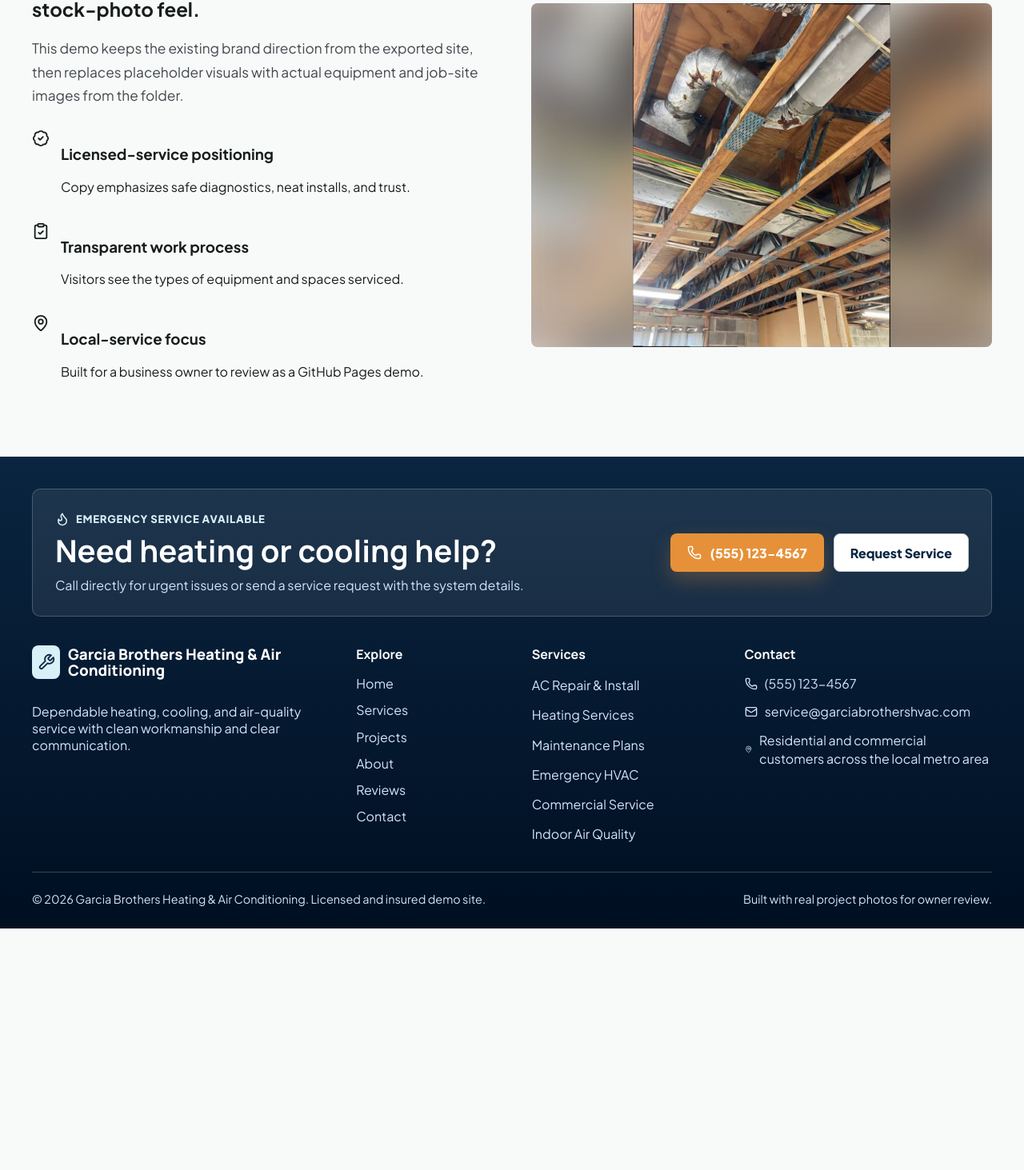
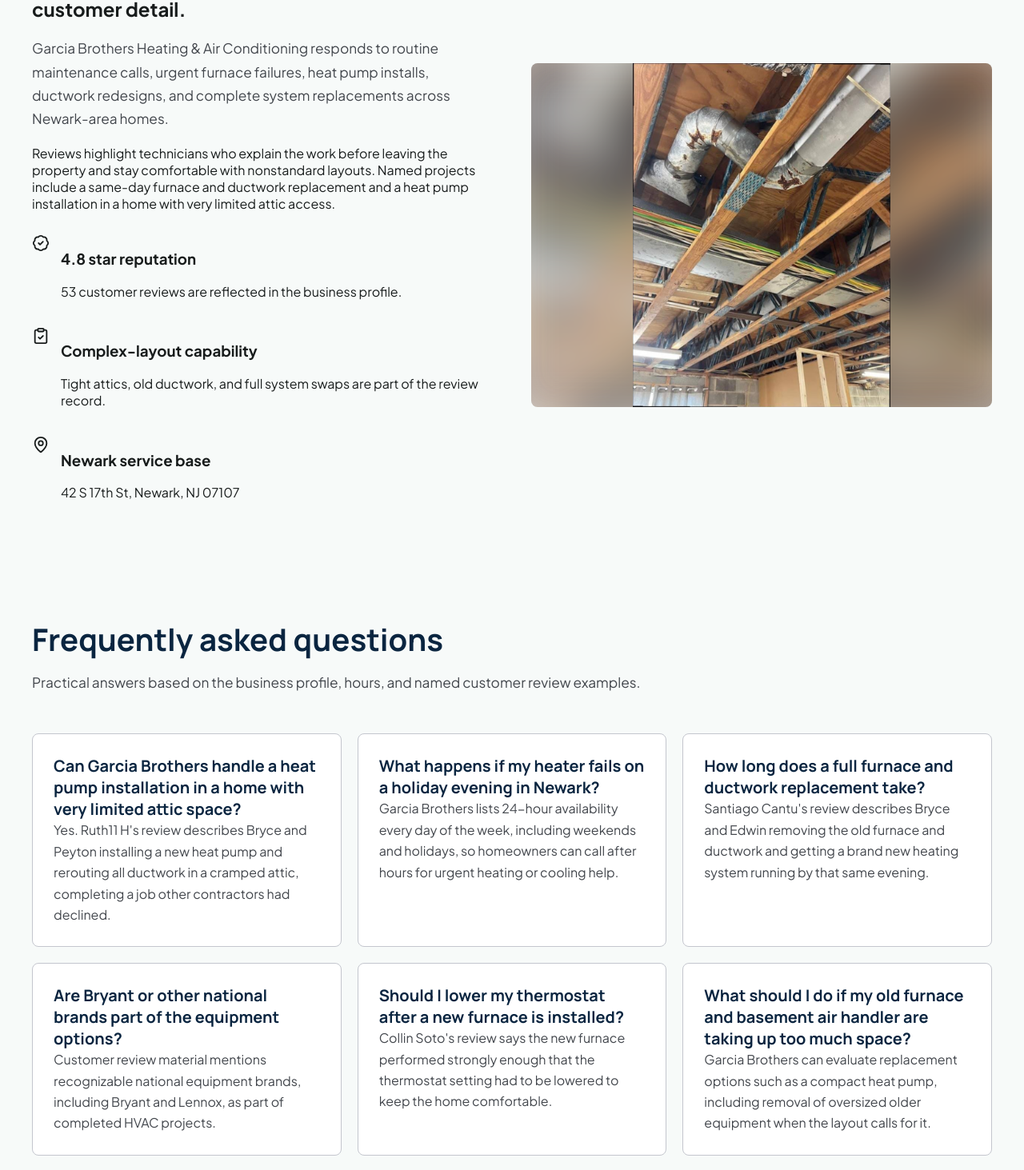
Before and after one commit to Reuben-Williams/Garcia-Brothers-Heating-and-Air-Conditioning, a Next.js app: page /about in a window 1280 px wide. Shown: the part 495-1958 px from the top of the page at 80% size. Before the commit the page ends 1656 px from the top, so only its background shows below. Built offline with nearby package versions, Linux system fonts and the light colour scheme.

Commit message:
Update Garcia Brothers business content

```diff
--- a/app/about/page.jsx
+++ b/app/about/page.jsx
@@ -1,6 +1,7 @@
 import { BadgeCheck, ClipboardCheck, MapPin } from "lucide-react";
 import BlurredPhoto from "@/components/BlurredPhoto";
 import PageHero from "@/components/PageHero";
+import { business, faqs } from "@/content/siteData.mjs";
 
 export const metadata = {
   title: "About",
@@ -10,38 +11,45 @@ export default function AboutPage() {
   return (
     <>
       <PageHero title="About Garcia Brothers">
-        A dependable HVAC brand presence for homeowners and business owners who
-        want clear communication, responsive service, and careful workmanship.
+        Family-owned HVAC service for Newark, East Orange, Belleville, and
+        nearby Essex County homeowners, with 24-hour availability every day.
       </PageHero>
       <section className="section">
         <div className="container split">
           <div>
-            <h2>Professional HVAC work without the vague stock-photo feel.</h2>
+            <h2>Local heating and cooling work backed by real customer detail.</h2>
             <p className="section-lead">
-              This demo keeps the existing brand direction from the exported
-              site, then replaces placeholder visuals with actual equipment and
-              job-site images from the folder.
+              Garcia Brothers Heating & Air Conditioning responds to routine
+              maintenance calls, urgent furnace failures, heat pump installs,
+              ductwork redesigns, and complete system replacements across
+              Newark-area homes.
+            </p>
+            <p>
+              Reviews highlight technicians who explain the work before leaving
+              the property and stay comfortable with nonstandard layouts. Named
+              projects include a same-day furnace and ductwork replacement and a
+              heat pump installation in a home with very limited attic access.
             </p>
             <div className="check-list">
               <div className="check-item">
                 <BadgeCheck size={22} />
                 <div>
-                  <h3>Licensed-service positioning</h3>
-                  <p>Copy emphasizes safe diagnostics, neat installs, and trust.</p>
+                  <h3>{business.rating} star reputation</h3>
+                  <p>{business.reviewCount} customer reviews are reflected in the business profile.</p>
                 </div>
               </div>
               <div className="check-item">
                 <ClipboardCheck size={22} />
                 <div>
-                  <h3>Transparent work process</h3>
-                  <p>Visitors see the types of equipment and spaces serviced.</p>
+                  <h3>Complex-layout capability</h3>
+                  <p>Tight attics, old ductwork, and full system swaps are part of the review record.</p>
                 </div>
               </div>
               <div className="check-item">
                 <MapPin size={22} />
                 <div>
-                  <h3>Local-service focus</h3>
-                  <p>Built for a business owner to review as a GitHub Pages demo.</p>
+                  <h3>Newark service base</h3>
+                  <p>{business.address}</p>
                 </div>
               </div>
             </div>
@@ -55,6 +63,27 @@ export default function AboutPage() {
           </div>
         </div>
       </section>
+      <section className="section compact">
+        <div className="container">
+          <div className="section-heading">
+            <div>
+              <h2>Frequently asked questions</h2>
+              <p className="section-lead">
+                Practical answers based on the business profile, hours, and
+                named customer review examples.
+              </p>
+            </div>
+          </div>
+          <div className="faq-grid">
+            {faqs.map((faq) => (
+              <article className="info-card" key={faq.question}>
+                <h3>{faq.question}</h3>
+                <p>{faq.answer}</p>
+              </article>
+            ))}
+          </div>
+        </div>
+      </section>
     </>
   );
 }
--- a/app/globals.css
+++ b/app/globals.css
@@ -693,7 +693,8 @@ img {
 }
 
 .reviews-grid,
-.contact-grid {
+.contact-grid,
+.faq-grid {
   display: grid;
   grid-template-columns: repeat(3, minmax(0, 1fr));
   gap: 20px;
@@ -702,6 +703,36 @@ img {
 .review-card,
 .info-card {
   padding: 26px;
+}
+
+.rating-panel {
+  display: flex;
+  align-items: flex-end;
+  justify-content: space-between;
+  gap: 28px;
+  margin-bottom: 32px;
+}
+
+.rating-panel h2 {
+  margin: 0;
+  color: var(--trust-navy);
+  font-family: var(--font-heading), Arial, sans-serif;
+  font-size: clamp(1.9rem, 3vw, 2.8rem);
+}
+
+.hours-list {
+  display: grid;
+  gap: 8px;
+}
+
+.hours-list p {
+  display: flex;
+  justify-content: space-between;
+  gap: 18px;
+}
+
+.hours-list strong {
+  color: var(--trust-navy);
 }
 
 .stars {
@@ -899,9 +930,15 @@ img {
   .service-grid,
   .gallery-grid,
   .reviews-grid,
+  .faq-grid,
   .contact-grid,
   .footer-grid {
     grid-template-columns: 1fr;
+  }
+
+  .rating-panel {
+    align-items: flex-start;
+    flex-direction: column;
   }
 
   .service-hero-copy,
--- a/app/layout.jsx
+++ b/app/layout.jsx
@@ -18,11 +18,11 @@ const body = Plus_Jakarta_Sans({
 
 export const metadata = {
   title: {
-    default: `${business.name} | HVAC Service Demo`,
+    default: `${business.name} | Newark HVAC Service`,
     template: `%s | ${business.shortName}`,
   },
   description:
-    "Static demo website for Garcia Brothers Heating & Air Conditioning, featuring HVAC services, project photos, reviews, and contact information.",
+    "Garcia Brothers Heating & Air Conditioning provides 24-hour residential HVAC service, furnace repair, heat pump installation, ductwork, AC repair, and indoor air-quality support in Newark, NJ.",
 };
 
 export default function RootLayout({ children }) {
--- a/src/components/Footer.jsx
+++ b/src/components/Footer.jsx
@@ -1,5 +1,5 @@
 import Link from "next/link";
-import { Flame, Mail, MapPin, Phone, Wrench } from "lucide-react";
+import { Clock, Flame, MapPin, Phone, Star, Wrench } from "lucide-react";
 import { business, navItems, services } from "@/content/siteData.mjs";
 
 export default function Footer() {
@@ -13,8 +13,8 @@ export default function Footer() {
             </span>
             <h2>Need heating or cooling help?</h2>
             <p>
-              Call directly for urgent issues or send a service request with
-              the system details.
+              Call directly for urgent issues at any hour or send a service
+              request with the system details.
             </p>
           </div>
           <div className="footer-cta-actions">
@@ -37,8 +37,8 @@ export default function Footer() {
               <span>{business.name}</span>
             </h3>
             <p>
-              Dependable heating, cooling, and air-quality service with clean
-              workmanship and clear communication.
+              Family-owned heating, cooling, ductwork, and air-quality service
+              for Newark, East Orange, Belleville, and nearby Essex County homes.
             </p>
           </div>
 
@@ -70,19 +70,23 @@ export default function Footer() {
               <a href={business.phoneHref}>
                 <Phone size={16} /> {business.phoneDisplay}
               </a>
-              <a href={`mailto:${business.email}`}>
-                <Mail size={16} /> {business.email}
-              </a>
               <span>
-                <MapPin size={16} /> {business.serviceArea}
+                <MapPin size={16} /> {business.address}
+              </span>
+              <span>
+                <Clock size={16} /> {business.hoursSummary}
+              </span>
+              <span>
+                <Star size={16} /> {business.rating} stars from{" "}
+                {business.reviewCount} reviews
               </span>
             </div>
           </div>
         </div>
 
         <div className="footer-bottom">
-          <span>© 2026 {business.name}. Licensed and insured demo site.</span>
-          <span>Built with real project photos for owner review.</span>
+          <span>(c) 2026 {business.name}. HVAC service in Newark, NJ.</span>
+          <span>{business.serviceArea}</span>
         </div>
       </div>
     </footer>
--- a/src/components/Reviews.jsx
+++ b/src/components/Reviews.jsx
@@ -13,7 +13,7 @@ export default function Reviews({ limit }) {
               <Star key={index} size={18} fill="currentColor" />
             ))}
           </div>
-          <p>“{review.quote}”</p>
+          <p>"{review.quote}"</p>
           <h3>{review.name}</h3>
           <p>{review.location}</p>
         </article>
--- a/src/content/siteData.mjs
+++ b/src/content/siteData.mjs
@@ -1,11 +1,26 @@
 export const business = {
   name: "Garcia Brothers Heating & Air Conditioning",
   shortName: "Garcia Brothers HVAC",
-  phoneDisplay: "(555) 123-4567",
-  phoneHref: "tel:+15551234567",
-  email: "service@garciabrothershvac.com",
-  serviceArea: "Residential and commercial customers across the local metro area",
+  phoneDisplay: "(551) 379-0300",
+  phoneHref: "tel:+15513790300",
+  address: "42 S 17th St, Newark, NJ 07107",
+  serviceArea: "Residential HVAC service across Newark, East Orange, Belleville, and nearby Essex County communities",
+  rating: "4.8",
+  reviewCount: 53,
+  reviewUrl:
+    "https://search.google.com/local/reviews?placeid=ChIJgbdlnxpTwokRK3T6ITHjqbQ",
+  hoursSummary: "Open 24 hours every day",
 };
+
+export const hours = [
+  { day: "Sunday", value: "Open 24 hours" },
+  { day: "Monday", value: "Open 24 hours" },
+  { day: "Tuesday", value: "Open 24 hours" },
+  { day: "Wednesday", value: "Open 24 hours" },
+  { day: "Thursday", value: "Open 24 hours" },
+  { day: "Friday", value: "Open 24 hours" },
+  { day: "Saturday", value: "Open 24 hours" },
+];
 
 export const navItems = [
   { label: "Home", href: "/" },
@@ -18,140 +33,198 @@ export const navItems = [
 
 export const services = [
   {
-    title: "AC Repair & Install",
-    slug: "ac-repair-install",
-    detailHref: "/services#ac-repair-install",
-    contactHref: "/contact?service=ac-repair-install",
-    ctaLabel: "Request cooling service",
-    heroLabel: "Cooling diagnostics and installs",
+    title: "Heater Repair & Furnace Replacement",
+    slug: "heater-repair-furnace-replacement",
+    detailHref: "/services#heater-repair-furnace-replacement",
+    contactHref: "/contact?service=heater-repair-furnace-replacement",
+    ctaLabel: "Request furnace service",
+    heroLabel: "Furnace repair and replacement",
     heroSummary:
-      "No-cool calls, condenser replacements, line routing, and practical cooling recommendations backed by real job-site photos.",
+      "Diagnosis, repair, old equipment removal, and complete heating-system replacement for Newark-area homes.",
+    heroImage: {
+      src: "/projects/project-19.png",
+      alt: "Indoor furnace cabinet installed with clean connections and access",
+    },
+    summary:
+      "Diagnosis, repair, and full replacement of gas or electric furnaces for Newark-area homes.",
+    detail:
+      "The team handles heater failures, furnace diagnostics, old equipment removal, and complete heating-system replacement, including jobs where a failed furnace needs same-day attention.",
+    icon: "Flame",
+    featured: true,
+  },
+  {
+    title: "Heat Pump Installation & Cooling",
+    slug: "heat-pump-installation-cooling",
+    detailHref: "/services#heat-pump-installation-cooling",
+    contactHref: "/contact?service=heat-pump-installation-cooling",
+    ctaLabel: "Request heat pump service",
+    heroLabel: "Heat pump and cooling upgrades",
+    heroSummary:
+      "Heat pump installation and central cooling upgrades, including compact replacements for older furnace and air-handler setups.",
+    heroImage: {
+      src: "/projects/project-05.png",
+      alt: "Ductless indoor air handler mounted above a window in a finished room",
+    },
+    summary:
+      "Heat pump sales, installation, and cooling-mode service for central air upgrades.",
+    detail:
+      "Garcia Brothers installs heat pumps and central cooling systems, including replacements for older furnace, air-handler, or AC setups that need a more compact and efficient layout.",
+    icon: "Snowflake",
+  },
+  {
+    title: "Ductwork Installation & Redesign",
+    slug: "ductwork-installation-redesign",
+    detailHref: "/services#ductwork-installation-redesign",
+    contactHref: "/contact?service=ductwork-installation-redesign",
+    ctaLabel: "Request ductwork service",
+    heroLabel: "Ductwork redesign and access solutions",
+    heroSummary:
+      "Removal, installation, and rerouting of duct systems for tight attics, older layouts, and uneven airflow.",
+    heroImage: {
+      src: "/projects/project-23.png",
+      alt: "Open ceiling framing with ductwork, refrigerant lines, and mechanical service work",
+    },
+    summary:
+      "Removal, installation, and rerouting of duct systems, including tight attic layouts.",
+    detail:
+      "Customer reviews describe the crew removing aging ductwork, redesigning runs, and solving cramped attic access problems that other contractors declined.",
+    icon: "Wrench",
+  },
+  {
+    title: "AC Repair & Tune-Ups",
+    slug: "ac-repair-tune-ups",
+    detailHref: "/services#ac-repair-tune-ups",
+    contactHref: "/contact?service=ac-repair-tune-ups",
+    ctaLabel: "Request AC service",
+    heroLabel: "AC diagnostics and tune-ups",
+    heroSummary:
+      "Residential AC repair focused on refrigerant levels, airflow, thermostat compatibility, and clear repair options.",
     heroImage: {
       src: "/projects/project-01.png",
       alt: "Residential outdoor condenser installed on a clean exterior pad",
     },
     summary:
-      "Troubleshooting, seasonal repair, and clean installation of efficient cooling systems.",
+      "Air conditioning diagnostics and repair for residential systems in hot weather.",
     detail:
-      "From no-cool calls to complete condenser replacement, the team handles cooling work with careful line routing, clean outdoor pads, and practical guidance on system performance.",
+      "Cooling visits focus on refrigerant levels, airflow, thermostat compatibility, electrical behavior, and repair options before recommending full replacement.",
     icon: "Snowflake",
   },
   {
-    title: "Heating Services",
-    slug: "heating-services",
-    detailHref: "/services#heating-services",
-    contactHref: "/contact?service=heating-services",
-    ctaLabel: "Request heating service",
-    heroLabel: "Heating repair and replacement",
+    title: "Emergency HVAC Service",
+    slug: "emergency-hvac-service",
+    detailHref: "/services#emergency-hvac-service",
+    contactHref: "/contact?service=emergency-hvac-service",
+    ctaLabel: "Request emergency help",
+    heroLabel: "24-hour emergency HVAC",
     heroSummary:
-      "Furnace and heat-pump service focused on safe operation, dependable heat, clean connections, and clear repair decisions.",
-    heroImage: {
-      src: "/projects/project-19.png",
-      alt: "Indoor furnace cabinet installed with clean connections and access",
-    },
-    summary:
-      "Furnace repair, heat pump service, and heating equipment replacement for reliable winter comfort.",
-    detail:
-      "Heating visits focus on safe operation, clear diagnostics, airflow, burner performance, and dependable repairs before cold weather exposes weak equipment.",
-    icon: "Flame",
-  },
-  {
-    title: "Maintenance Plans",
-    slug: "maintenance-plans",
-    detailHref: "/services#maintenance-plans",
-    contactHref: "/contact?service=maintenance-plans",
-    ctaLabel: "Request maintenance",
-    heroLabel: "Preventive service visits",
-    heroSummary:
-      "Seasonal maintenance checks airflow, coils, drains, controls, and blower condition before small issues become urgent calls.",
-    heroImage: {
-      src: "/projects/project-07.png",
-      alt: "Close view of a blower wheel and fan housing during maintenance",
-    },
-    summary:
-      "Preventive tune-ups that reduce surprise breakdowns and keep HVAC equipment running efficiently.",
-    detail:
-      "Scheduled maintenance covers coils, filters, electrical checks, drains, controls, and system condition notes so owners can plan before small issues turn into major calls.",
-    icon: "Wrench",
-  },
-  {
-    title: "Emergency HVAC",
-    slug: "emergency-hvac",
-    detailHref: "/services#emergency-hvac",
-    contactHref: "/contact?service=emergency-hvac",
-    ctaLabel: "Request emergency help",
-    heroLabel: "Urgent HVAC response",
-    heroSummary:
-      "Emergency support prioritizes comfort failures with direct communication, field diagnostics, and practical next-step recommendations.",
+      "Round-the-clock heating and cooling support for system failures, weekends, holidays, and after-hours calls.",
     heroImage: {
       src: "/projects/project-02.png",
       alt: "Technician working around attic HVAC equipment and insulated line runs",
     },
     summary:
-      "Rapid response for urgent heating or cooling failures when indoor comfort cannot wait.",
+      "Round-the-clock heating and cooling help, including weekends and holidays.",
     detail:
-      "Priority dispatch helps restore critical heating and cooling, with direct communication and repair recommendations based on what the equipment actually needs.",
+      "The company maintains 24-hour availability every day of the week, with same-day response for urgent system failures whenever scheduling allows.",
     icon: "Siren",
-    featured: true,
   },
   {
-    title: "Commercial Service",
-    slug: "commercial-service",
-    detailHref: "/services#commercial-service",
-    contactHref: "/contact?service=commercial-service",
-    ctaLabel: "Request commercial service",
-    heroLabel: "Light commercial HVAC support",
+    title: "Indoor Air Quality Assessment",
+    slug: "indoor-air-quality-assessment",
+    detailHref: "/services#indoor-air-quality-assessment",
+    contactHref: "/contact?service=indoor-air-quality-assessment",
+    ctaLabel: "Request air-quality help",
+    heroLabel: "Indoor air and airflow assessment",
     heroSummary:
-      "Commercial service handles rooftop equipment, occupied spaces, uptime constraints, and documentation for repeatable building comfort.",
-    heroImage: {
-      src: "/projects/project-18.png",
-      alt: "Commercial rooftop HVAC unit with panels and service access points visible",
-    },
-    summary:
-      "Light commercial system repair, rooftop equipment support, and building climate troubleshooting.",
-    detail:
-      "Commercial work is handled with attention to uptime, access constraints, service documentation, and the practical needs of occupied spaces.",
-    icon: "Building2",
-  },
-  {
-    title: "Indoor Air Quality",
-    slug: "indoor-air-quality",
-    detailHref: "/services#indoor-air-quality",
-    contactHref: "/contact?service=indoor-air-quality",
-    ctaLabel: "Request air-quality help",
-    heroLabel: "Indoor air and airflow improvements",
-    heroSummary:
-      "Air-quality work can include filtration, duct inspection, equipment cleaning, ventilation checks, and comfort recommendations.",
+      "Ventilation, filtration, and airflow review for residential comfort and system efficiency.",
     heroImage: {
       src: "/projects/project-15.png",
       alt: "HVAC duct and air-handler components inside a narrow utility closet",
     },
     summary:
-      "Filtration, ventilation, humidification, and air-quality upgrades that support cleaner indoor air.",
+      "Ventilation and airflow reviews for cleaner, more efficient residential comfort.",
     detail:
-      "Indoor air solutions can include filter upgrades, duct inspection, equipment cleaning, and recommendations for comfort issues tied to airflow or humidity.",
+      "Technicians review existing ventilation conditions, duct performance, filtration, and airflow issues before recommending improvements to system efficiency and comfort.",
     icon: "Wind",
   },
 ];
 
 export const reviews = [
   {
-    name: "Sarah M.",
-    location: "Residential customer",
+    name: "Collin Soto",
+    location: "Newark furnace installation",
     quote:
-      "They came out quickly, explained the issue clearly, and left the equipment area cleaner than they found it.",
+      "Peyton, Bryce, and Edwin made the furnace installation smooth after our heater failed. They explained the new system clearly and the house was so comfortable I had to lower the thermostat.",
   },
   {
-    name: "David R.",
-    location: "Homeowner",
+    name: "Santiago Cantu",
+    location: "Same-day heating system replacement",
     quote:
-      "The technician walked me through the repair and gave honest advice about what could wait and what needed attention.",
+      "Bryce and Edwin removed the old furnace and all of the existing ductwork, installed a brand new heating system, and had even warmth restored to every room by that same evening.",
   },
   {
-    name: "Jessica L.",
-    location: "Installation customer",
+    name: "Ruth11 H",
+    location: "Heat pump and tight attic ductwork",
     quote:
-      "Our replacement was organized, neat, and finished without surprises. The new system looks and runs great.",
+      "Bryce and Peyton solved a cramped attic access problem while installing a new heat pump and redoing all of the ductwork, completing work other contractors had turned down.",
+  },
+  {
+    name: "Brittney24 G",
+    location: "Newark furnace repair",
+    quote:
+      "From the first phone call about furnace repair pricing, the office and technician Preston were thoughtful, listened carefully, and stayed focused on doing a good job.",
+  },
+  {
+    name: "Preston Willis",
+    location: "Holiday AC repair",
+    quote:
+      "After using Garcia Brothers for AC repair several times, we still felt confident calling on a holiday when the air conditioner stopped working and Trenton came right away.",
+  },
+  {
+    name: "patrick pearson",
+    location: "Furnace tune-up",
+    quote:
+      "Bryson was friendly during the furnace tune-up and patiently answered questions for a new homeowner who did not know much about HVAC systems.",
+  },
+];
+
+export const faqs = [
+  {
+    question:
+      "Can Garcia Brothers handle a heat pump installation in a home with very limited attic space?",
+    answer:
+      "Yes. Ruth11 H's review describes Bryce and Peyton installing a new heat pump and rerouting all ductwork in a cramped attic, completing a job other contractors had declined.",
+  },
+  {
+    question: "What happens if my heater fails on a holiday evening in Newark?",
+    answer:
+      "Garcia Brothers lists 24-hour availability every day of the week, including weekends and holidays, so homeowners can call after hours for urgent heating or cooling help.",
+  },
+  {
+    question: "How long does a full furnace and ductwork replacement take?",
+    answer:
+      "Santiago Cantu's review describes Bryce and Edwin removing the old furnace and ductwork and getting a brand new heating system running by that same evening.",
+  },
+  {
+    question: "Are Bryant or other national brands part of the equipment options?",
+    answer:
+      "Customer review material mentions recognizable national equipment brands, including Bryant and Lennox, as part of completed HVAC projects.",
+  },
+  {
+    question: "Should I lower my thermostat after a new furnace is installed?",
+    answer:
+      "Collin Soto's review says the new furnace performed strongly enough that the thermostat setting had to be lowered to keep the home comfortable.",
+  },
+  {
+    question:
+      "What should I do if my old furnace and basement air handler are taking up too much space?",
+    answer:
+      "Garcia Brothers can evaluate replacement options such as a compact heat pump, including removal of oversized older equipment when the layout calls for it.",
+  },
+  {
+    question: "Will the technician explain how the new system works before leaving?",
+    answer:
+      "Yes. Multiple reviews describe technicians walking homeowners through the new equipment, answering questions, and explaining the work before leaving the property.",
   },
 ];
 
```
Also changed, not shown: app/contact/page.jsx (+19 -6 lines), app/page.jsx (+18 -18 lines), app/reviews/page.jsx (+18 -2 lines), app/services/page.jsx (+8 -7 lines), 1 other file (tests, documents, lock files or other folders).
